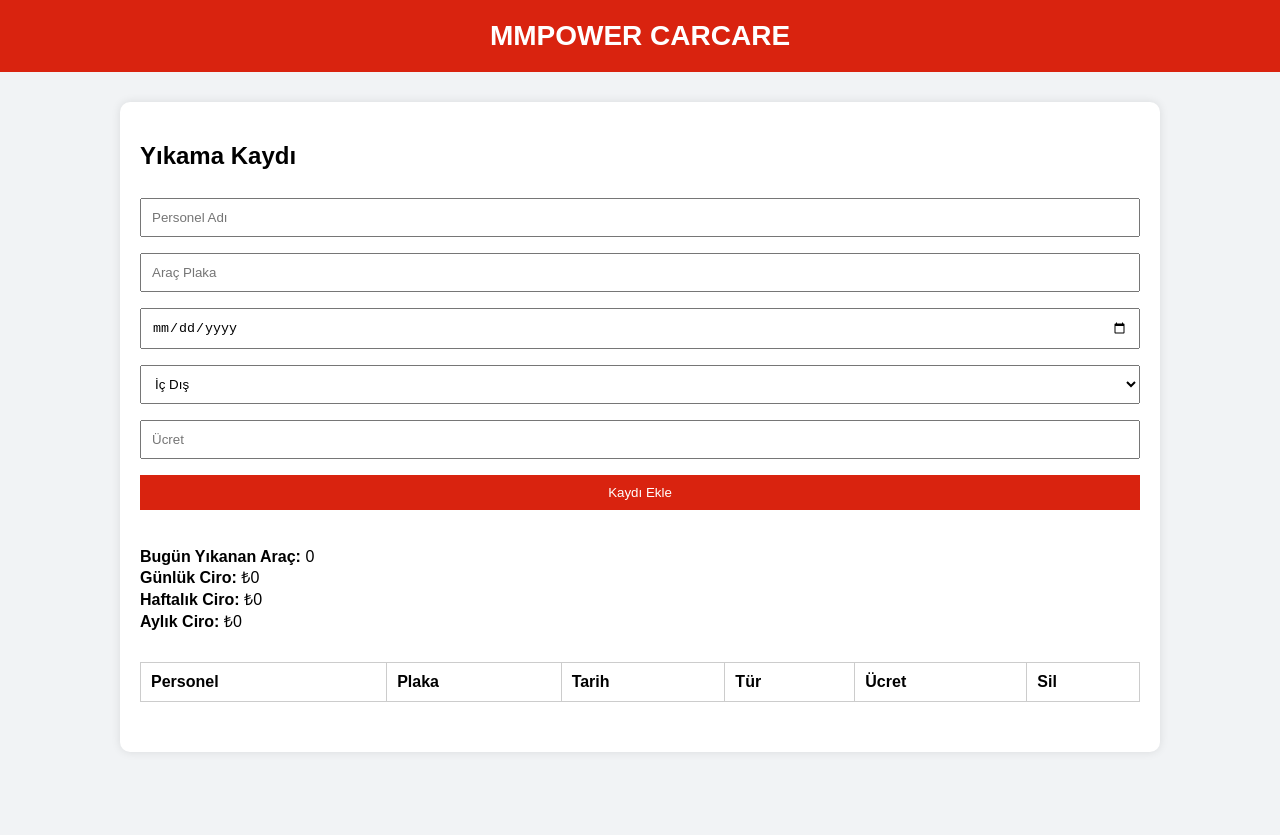
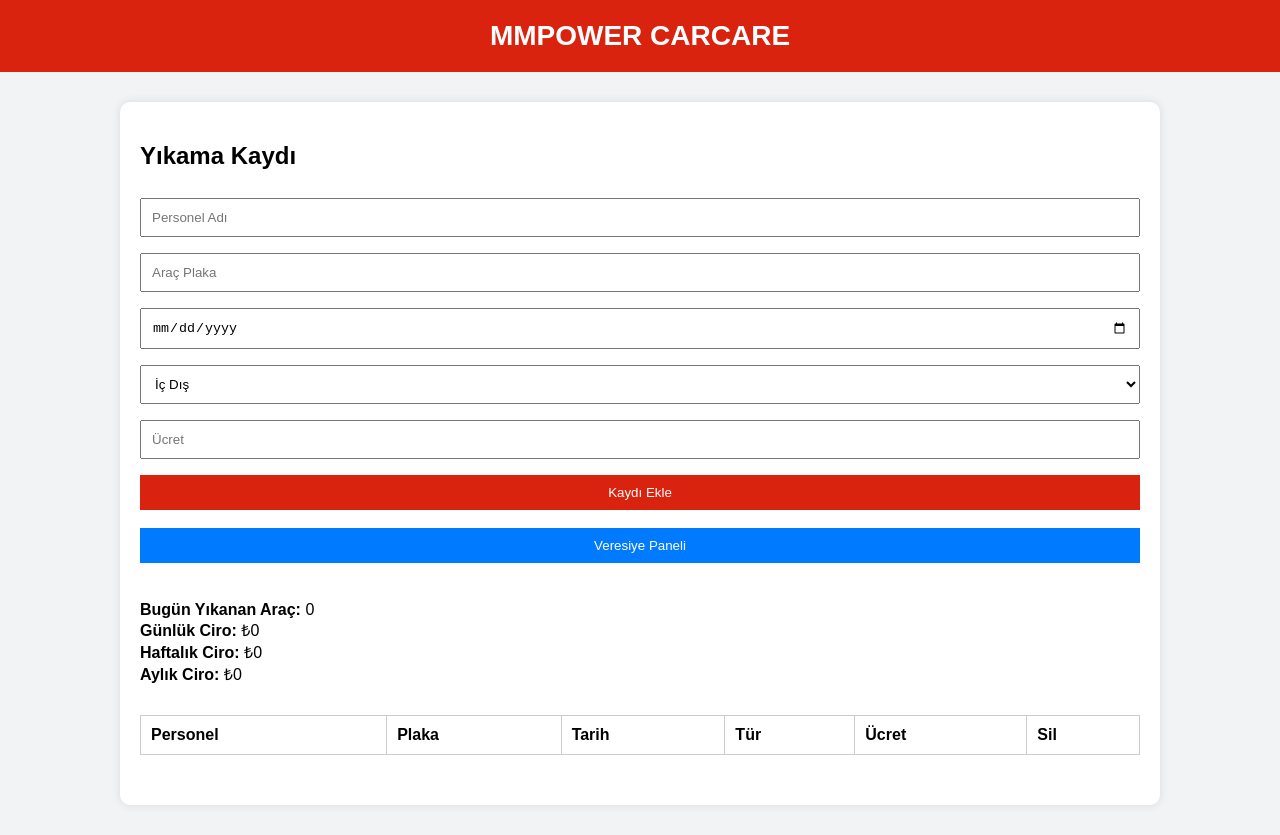
Before and after one commit to batuhan5838/mmpower, a plain HTML site: page index.html in a window 1280 px wide. Before the commit the page ends 800 px from the top, so only its background shows below. Drawn offline with Linux system fonts and the light colour scheme; no server answers.

Commit message:
Add files via upload

```diff
--- a/index.html
+++ b/index.html
@@ -48,6 +48,12 @@
       cursor: pointer;
     }
 
+    .veresiye-btn {
+      background-color: #007bff;
+      color: white;
+      margin-top: 10px;
+    }
+
     table {
       width: 100%;
       border-collapse: collapse;
@@ -77,9 +83,15 @@
         <option>Seramik Kaplama</option>
         <option>Sadece İç</option>
         <option>Sadece Dış</option>
+        <option>Veresiye</option>
       </select>
       <input type="number" id="ucret" placeholder="Ücret" />
       <button onclick="kayitEkle()">Kaydı Ekle</button>
+
+      <!-- Veresiye Paneli Butonu -->
+      <a href="veresiye.html" target="_blank">
+        <button class="veresiye-btn">Veresiye Paneli</button>
+      </a>
     </div>
 
     <div class="summary-section">
@@ -106,7 +118,7 @@
     </div>
   </div>
 
-  <!-- Firebase SDK (uyumlu sürüm) -->
+  <!-- Firebase Scriptleri -->
   <script src="https://www.gstatic.com/firebasejs/8.10.1/firebase-app.js"></script>
   <script src="https://www.gstatic.com/firebasejs/8.10.1/firebase-database.js"></script>
 
```
